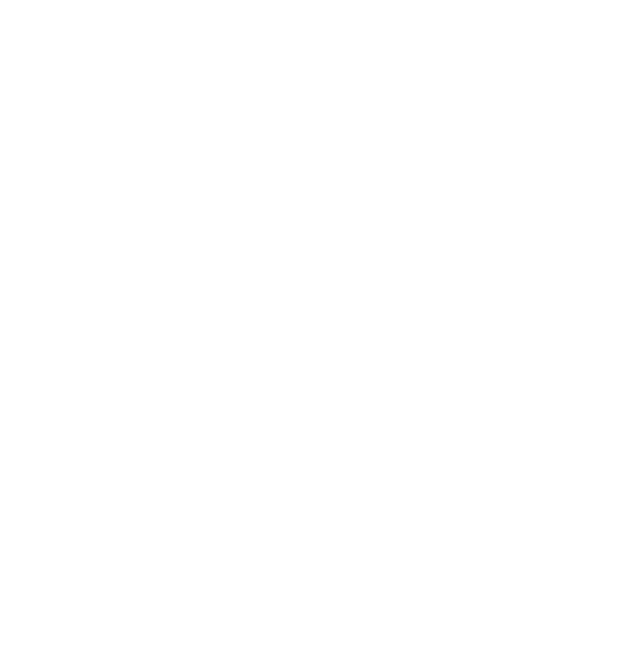
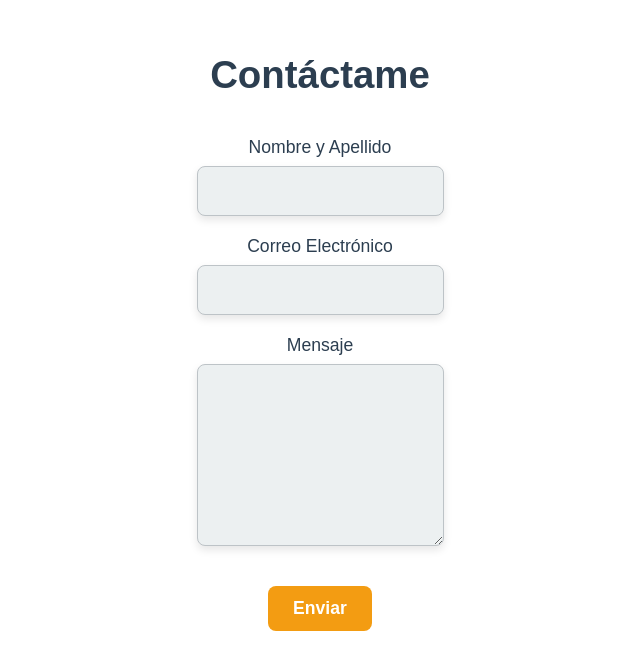
Before and after one commit to MattValenti11/Portfolio, a React (Create React App) app: page / in a window 1280 px wide. Shown: the part 2369-3038 px from the top of the page, without its empty margins (320-960 px from the left). Before the commit the page ends 2305 px from the top, so only its background shows below. Built offline with nearby package versions, Linux system fonts and the light colour scheme; the HTML template or start-up script is replaced by a standard one.

Commit message:
Cambios en Contact

```diff
--- a/src/components/Contact.js
+++ b/src/components/Contact.js
@@ -0,0 +1,72 @@
+import React, { useState } from 'react';
+import '../styles/Contact.css'; // Ruta local para el archivo CSS
+
+const Contact = () => {
+  const [formData, setFormData] = useState({
+    name: '',
+    email: '',
+    message: '',
+  });
+
+  const handleChange = (e) => {
+    const { name, value } = e.target;
+    setFormData({
+      ...formData,
+      [name]: value,
+    });
+  };
+
+  const handleSubmit = (e) => {
+    e.preventDefault();
+    // Aquí puedes agregar la lógica para enviar el formulario
+    console.log('Form submitted:', formData);
+  };
+
+  return (
+    <div id="contact" className="contact-container">
+      <div className="contact-inner">
+        <h2 className="contact-title">Contáctame</h2>
+        <form onSubmit={handleSubmit} className="contact-form">
+          <div className="contact-form-group">
+            <label htmlFor="name" className="contact-label">Nombre y Apellido</label>
+            <input
+              type="text"
+              id="name"
+              name="name"
+              value={formData.name}
+              onChange={handleChange}
+              required
+              className="contact-input"
+            />
+          </div>
+          <div className="contact-form-group">
+            <label htmlFor="email" className="contact-label">Correo Electrónico</label>
+            <input
+              type="email"
+              id="email"
+              name="email"
+              value={formData.email}
+              onChange={handleChange}
+              required
+              className="contact-input"
+            />
+          </div>
+          <div className="contact-form-group">
+            <label htmlFor="message" className="contact-label">Mensaje</label>
+            <textarea
+              id="message"
+              name="message"
+              value={formData.message}
+              onChange={handleChange}
+              required
+              className="contact-textarea"
+            />
+          </div>
+          <button type="submit" className="contact-button">Enviar</button>
+        </form>
+      </div>
+    </div>
+  );
+};
+
+export default Contact;
--- a/src/components/LandingPage.js
+++ b/src/components/LandingPage.js
@@ -3,6 +3,7 @@
 import Projects from './Projects'; // Importa el componente Projects
 import About from './About'; // Importa el componente About
 import '../styles/LandingPage.css'; // Importa los estilos de la LandingPage
+import Contact from "./Contact"
 
 const LandingPage = () => {
   return (
@@ -25,6 +26,7 @@
       <About />
       <div className="landing-page-separator"></div> {/* Separador de 5 cm entre About y Projects */}
       <Projects /> {/* Asegúrate de que el componente Projects esté  */}
+      <Contact/>
     </div>
   );
 };
--- /dev/null
+++ b/src/styles/Contact.css
@@ -0,0 +1,81 @@
+/* Contact.css */
+
+/* Aumenta el margen superior para crear separación desde el header */
+#contact {
+    margin-top: 1cm; /* Espacio de 1 cm entre el header y la sección Contact */
+    display: flex;
+    justify-content: center;
+  }
+
+  .contact-container {
+    background-color: #ffffff; /* Blanco */
+    padding: 40px;
+    max-width: 1200px; /* Mayor ancho para el contenedor */
+    width: 100%; /* Asegura que use el 100% del ancho disponible */
+    margin: 0 auto;
+    border-radius: 15px;
+    box-shadow: 0 10px 20px rgba(0, 0, 0, 0.1);
+  }
+
+  .contact-inner {
+    display: flex;
+    flex-direction: column;
+    gap: 20px;
+  }
+
+  .contact-title {
+    font-size: 2.4rem;
+    color: #2C3E50; /* Gris oscuro */
+    margin-bottom: 20px;
+    text-align: center;
+  }
+
+  .contact-form {
+    display: flex;
+    flex-direction: column;
+    gap: 20px;
+  }
+
+  .contact-form-group {
+    display: flex;
+    flex-direction: column;
+  }
+
+  .contact-label {
+    font-size: 1.1rem;
+    color: #2C3E50; /* Gris oscuro */
+    margin-bottom: 8px;
+  }
+
+  .contact-input, .contact-textarea {
+    font-size: 1rem;
+    padding: 15px;
+    border: 1px solid #BDC3C7; /* Gris claro */
+    border-radius: 8px;
+    background-color: #ECF0F1; /* Gris claro */
+    color: #2C3E50; /* Gris oscuro */
+    box-shadow: 0 4px 8px rgba(0, 0, 0, 0.1);
+  }
+
+  .contact-textarea {
+    resize: vertical;
+    min-height: 150px;
+  }
+
+  .contact-button {
+    padding: 12px 25px;
+    background-color: #F39C12; /* Amarillo mostaza */
+    color: #FFFFFF; /* Blanco */
+    border: none;
+    border-radius: 8px;
+    font-size: 1.1rem;
+    font-weight: bold;
+    cursor: pointer;
+    transition: background-color 0.3s ease, transform 0.3s ease;
+    align-self: center;
+  }
+
+  .contact-button:hover {
+    background-color: #e67e22; /* Naranja más oscuro como alternativa para el hover */
+    transform: translateY(-3px); /* Efecto de elevación */
+  }
```
